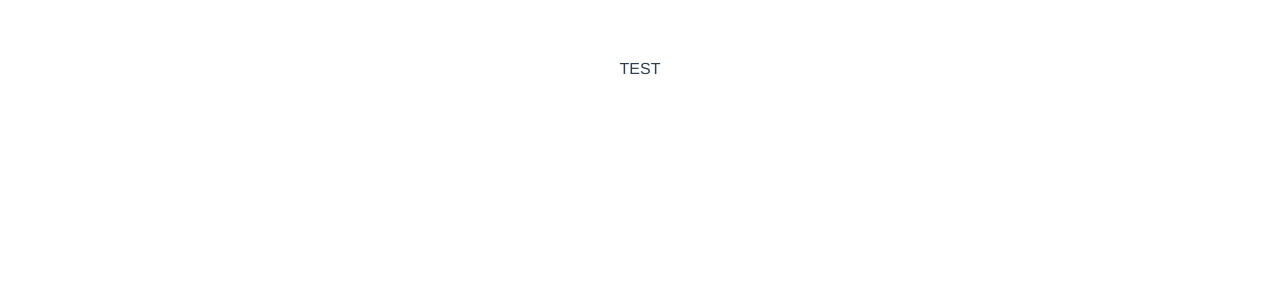
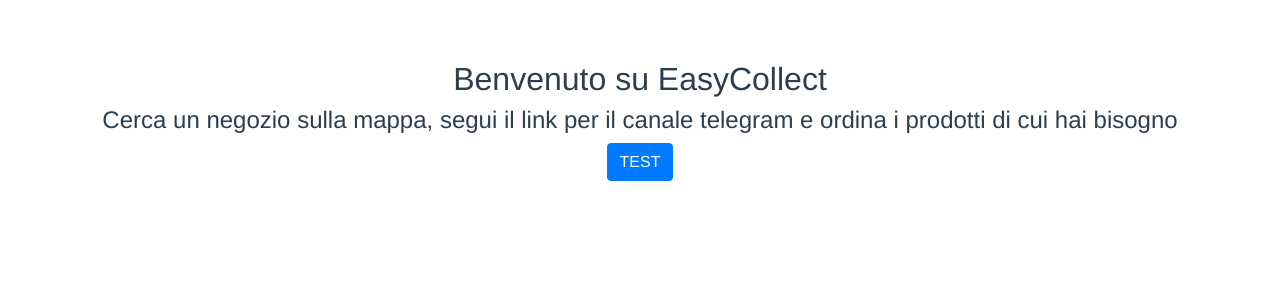
Before and after one commit to limone-eth/easy-collect-web, a Vue app: page /#/home in a window 1280 px wide. Shown: the top 300 px of the page. Built offline with nearby package versions, Linux system fonts and the light colour scheme.

Commit message:
Initial commit

```diff
--- a/package.json
+++ b/package.json
@@ -8,6 +8,8 @@
     "lint": "vue-cli-service lint"
   },
   "dependencies": {
+    "bootstrap": "^4.4.1",
+    "bootstrap-vue": "^2.8.0",
     "core-js": "^3.6.4",
     "vue": "^2.6.11"
   },
--- a/src/App.vue
+++ b/src/App.vue
@@ -1,5 +1,7 @@
 <template>
   <div id="app">
+    <h2>Benvenuto su EasyCollect</h2>
+    <h4>Cerca un negozio sulla mappa, segui il link per il canale telegram e ordina i prodotti di cui hai bisogno</h4>
     <router-view></router-view>
   </div>
 </template>
--- a/src/components/Home.vue
+++ b/src/components/Home.vue
@@ -1,5 +1,7 @@
 <template>
-    <div id="home">TEST</div>
+    <div id="home">
+        <div class="btn btn-primary">TEST</div>
+    </div>
 
 </template>
 
```
Also changed, not shown: src/main.js (+9 -0 lines), 1 other file (tests, documents, lock files or other folders).
